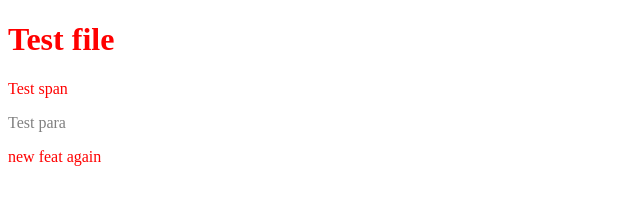
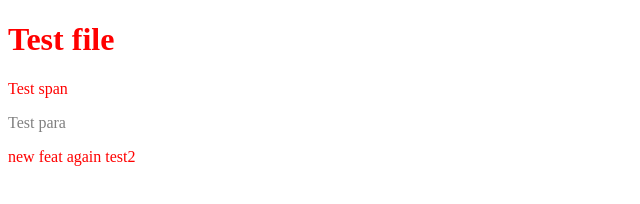
Before and after one commit to 40x/gulp-test, a website: page app/index.html in a window 1280 px wide. Shown: the full height of the page, 0-640 px from the left. Drawn offline with nearby package versions, Linux system fonts and the light colour scheme; files that its build step writes are made by us from their sources.

Commit message:
test 2 files

```diff
--- a/app/index.html
+++ b/app/index.html
@@ -9,6 +9,6 @@
             <span> Test span
                 <p>Test para</p>
             </span>
-    <span>new feat again</span>
+    <span>new feat again test2</span>
     </body>
 </html>
```
